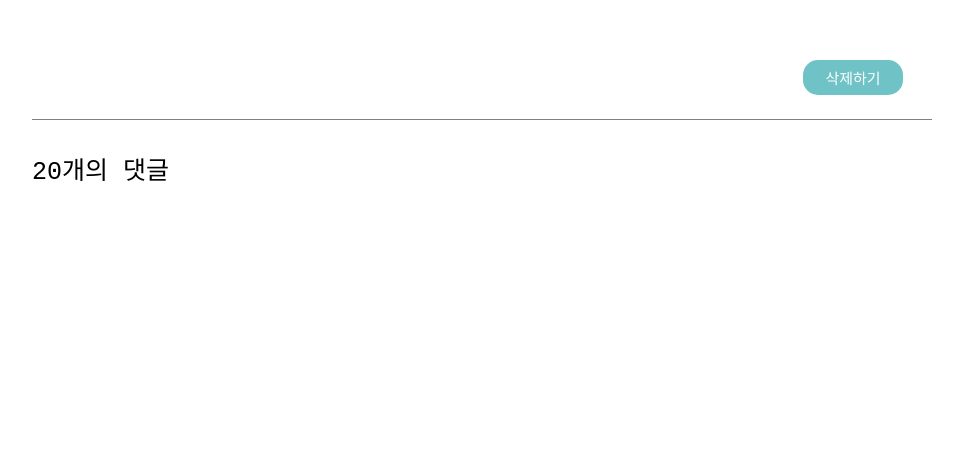
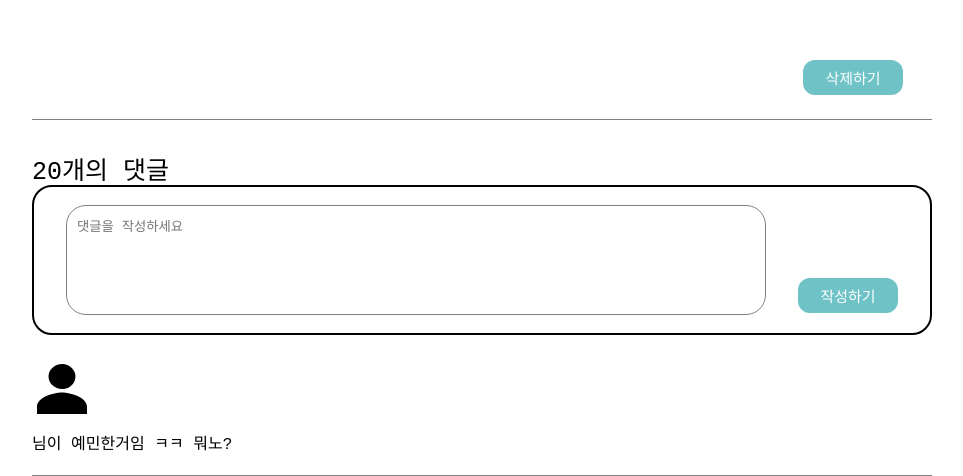
Before and after one commit to wwweric12/BookChat-front-end, a React (Create React App) app: page /post in a window 1280 px wide. Shown: the part 775-1251 px from the top of the page, without its empty margins (158-1121 px from the left). Before the commit the page ends 962 px from the top, so only its background shows below. Built offline with nearby package versions, Linux system fonts and the light colour scheme; a web font is replaced by a local one.

Commit message:
feat: Post-page 구현

```diff
--- a/src/assets/component/Comment.jsx
+++ b/src/assets/component/Comment.jsx
@@ -6,7 +6,7 @@ const Comment = ({ comment }) => {
   return (
     <CommentContainer>
       <Writer isBoard={false} />
-      <CommentContent>{comment} </CommentContent>
+      <CommentContent>{comment}</CommentContent>
     </CommentContainer>
   );
 };
@@ -24,5 +24,5 @@ const CommentContainer = styled.div`
 const CommentContent = styled.div`
   font-size: 16px;
   padding: 22px 0;
-  border-bottom: 1px solid black;
+  border-bottom: 1px solid ${({ theme }) => theme.colors.GRAY};
 `;
--- a/src/assets/component/SmallButton.jsx
+++ b/src/assets/component/SmallButton.jsx
@@ -13,5 +13,5 @@ const Button = styled.button`
   background-color: ${({ theme }) => theme.colors.MINT100};
   color: ${({ theme }) => theme.colors.WHITE};
   font-size: 15px;
-  border-radius: 15px;
+  border-radius: 12px;
 `;
--- a/src/assets/pages/Post/Post.jsx
+++ b/src/assets/pages/Post/Post.jsx
@@ -1,5 +1,6 @@
 import { styled } from 'styled-components';
 
+import Comment from '../../component/Comment.jsx';
 import SmallButton from '../../component/SmallButton.jsx';
 import { Writer } from '../../component/Writer.jsx';
 const Post = () => {
@@ -11,13 +12,20 @@ const Post = () => {
           <Title>혹시 제가 예민한건가요?</Title>
           <ContentBox>
             <Content>니얼굴이요</Content>
-            <ButtonArea>
+            <DeleteButtonArea>
               <SmallButton text="삭제하기" />
-            </ButtonArea>
+            </DeleteButtonArea>
           </ContentBox>
         </TextContainer>
         <CommentContainer>
           <CountComment>20개의 댓글</CountComment>
+          <CreateCommentContainer>
+            <CreateComment placeholder="댓글을 작성하세요"></CreateComment>
+            <CreateButtonArea>
+              <SmallButton text="작성하기" />
+            </CreateButtonArea>
+          </CreateCommentContainer>
+          <Comment comment="님이 예민한거임 ㅋㅋ 뭐노?"></Comment>
         </CommentContainer>
       </Container>
     </BackGround>
@@ -61,7 +69,7 @@ const Content = styled.div`
   height: 460px;
 `;
 
-const ButtonArea = styled.div`
+const DeleteButtonArea = styled.div`
   display: flex;
   width: 900px;
   height: 82px;
@@ -72,8 +80,9 @@ const ButtonArea = styled.div`
 
 const CommentContainer = styled.div`
   display: flex;
-  width: 100%;
+  width: 900px;
   margin-top: 40px;
+  flex-direction: column;
 `;
 
 const CountComment = styled.p`
@@ -82,3 +91,28 @@ const CountComment = styled.p`
   justify-content: flex-start;
   font-size: 25px;
 `;
+
+const CreateCommentContainer = styled.div`
+  display: flex;
+  align-items: center;
+  justify-content: center;
+  width: 100%;
+  height: 150px;
+  border-radius: 20px;
+  border: 2px solid ${({ theme }) => theme.colors.BLACK};
+  padding: 20px;
+`;
+
+const CreateComment = styled.textarea`
+  width: 700px;
+  height: 110px;
+  border: 1px solid ${({ theme }) => theme.colors.GRAY};
+  border-radius: 20px;
+  resize: none;
+  padding: 10px;
+`;
+
+const CreateButtonArea = styled.div`
+  align-self: flex-end;
+  margin-left: 32px;
+`;
```
